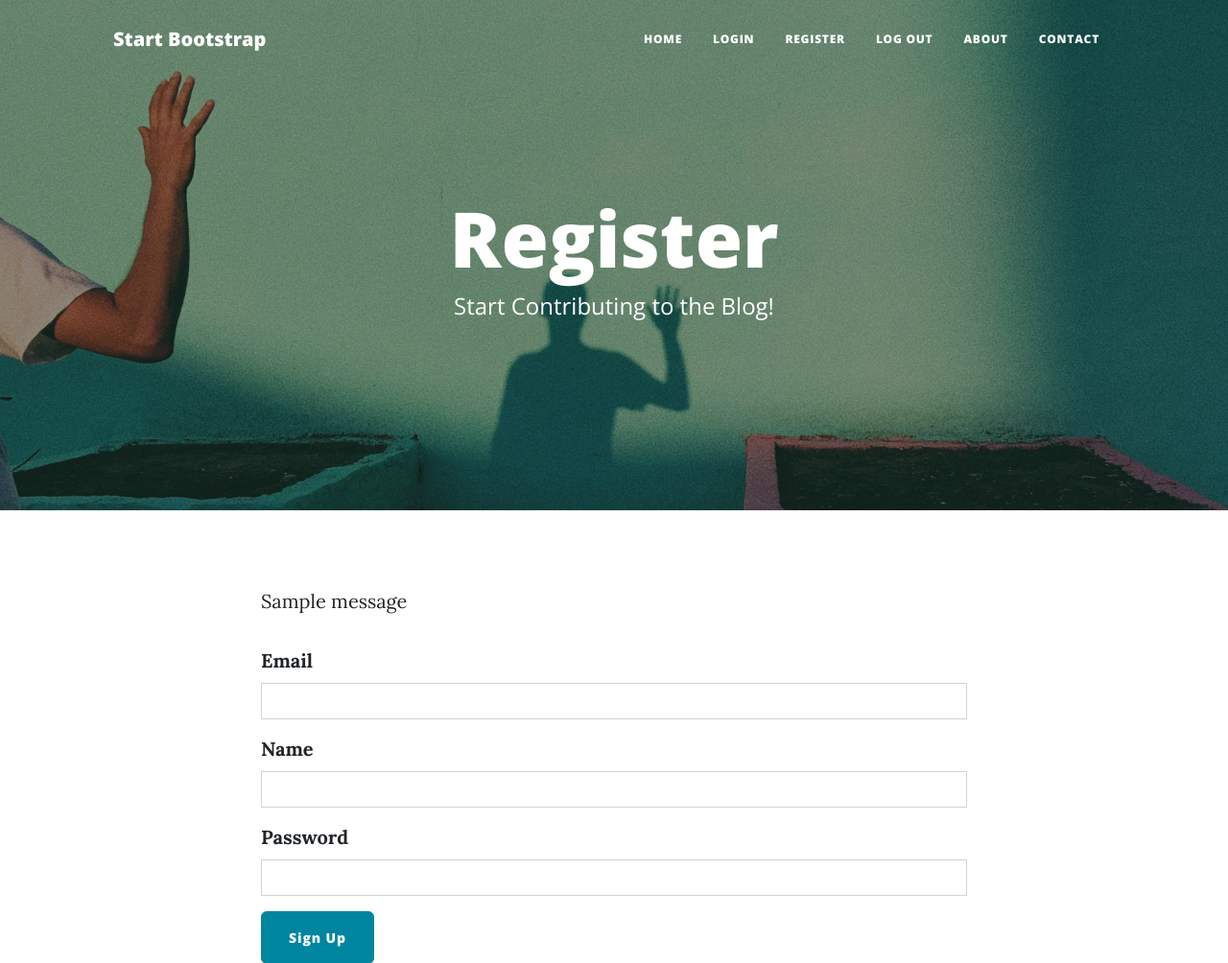
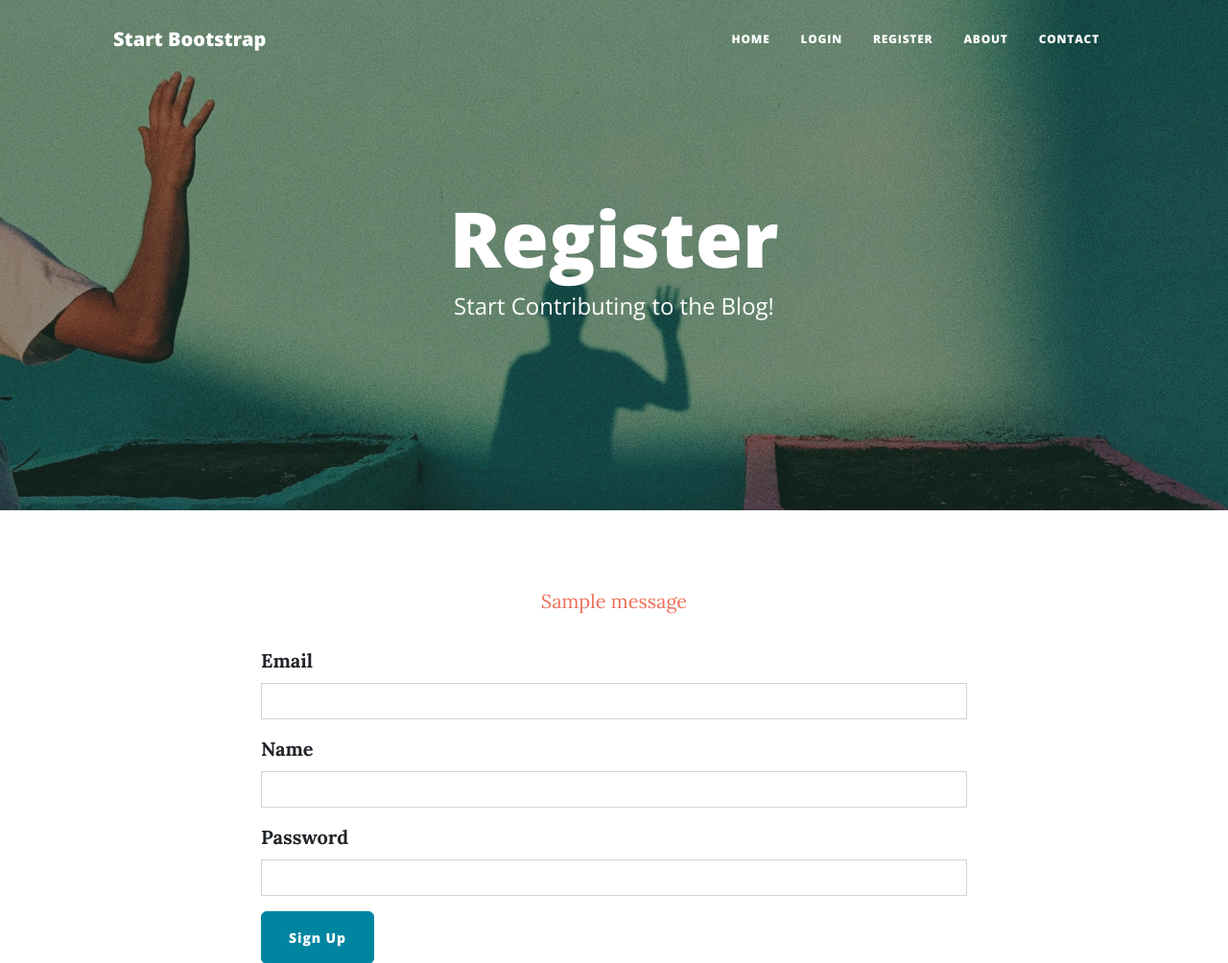
Before and after one commit to ksg-dev/blog-with-users, a Flask app: page /register in a window 1280 px wide. Shown: the top 1004 px of the page at 96% size. Run offline with Flask 3, Linux system fonts and the light colour scheme; one stand-in notice (Sample message) is shown; some libraries are stand-ins or nearby versions.

Commit message:
change navbar options if logged in or out

```diff
--- a/main.py
+++ b/main.py
@@ -103,7 +103,7 @@ def register():
     return render_template("register.html", form=form)
 
 
-# TODO: Retrieve a user from the database based on their email.
+# Retrieve a user from the database based on their email.
 @app.route('/login', methods=["GET", "POST"])
 def login():
     form = LoginForm()
--- a/templates/header.html
+++ b/templates/header.html
@@ -67,6 +67,7 @@
               >
             </li>
             <!-- TODO: Only show Login/Register if user is logged out. Otherwise show "Log Out" -->
+            {% if not current_user.is_authenticated %}
             <li class="nav-item">
               <a
                 class="nav-link px-lg-3 py-3 py-lg-4"
@@ -80,6 +81,7 @@
                 href="{{ url_for('register') }}"
                 >Register</a
               >
+              {% else %}
             </li>
             <li class="nav-item">
               <a
@@ -88,6 +90,7 @@
                 >Log Out</a
               >
             </li>
+            {% endif %}
             <li class="nav-item">
               <a
                 class="nav-link px-lg-3 py-3 py-lg-4"
--- a/templates/login.html
+++ b/templates/login.html
@@ -25,7 +25,7 @@ include "header.html" %}
       {% with messages = get_flashed_messages() %}
           {% if messages %}
               {% for message in messages %}
-                <p>{{ message }}</p>
+                <p class="flash">{{ message }}</p>
               {% endfor %}
           {% endif %}
        {% endwith %}
--- a/templates/register.html
+++ b/templates/register.html
@@ -26,7 +26,7 @@ include "header.html" %}
         {% with messages = get_flashed_messages() %}
             {% if messages %}
                 {% for message in messages %}
-                  <p>{{ message }}</p>
+                  <p class="flash">{{ message }}</p>
                 {% endfor %}
             {% endif %}
          {% endwith %}
```
